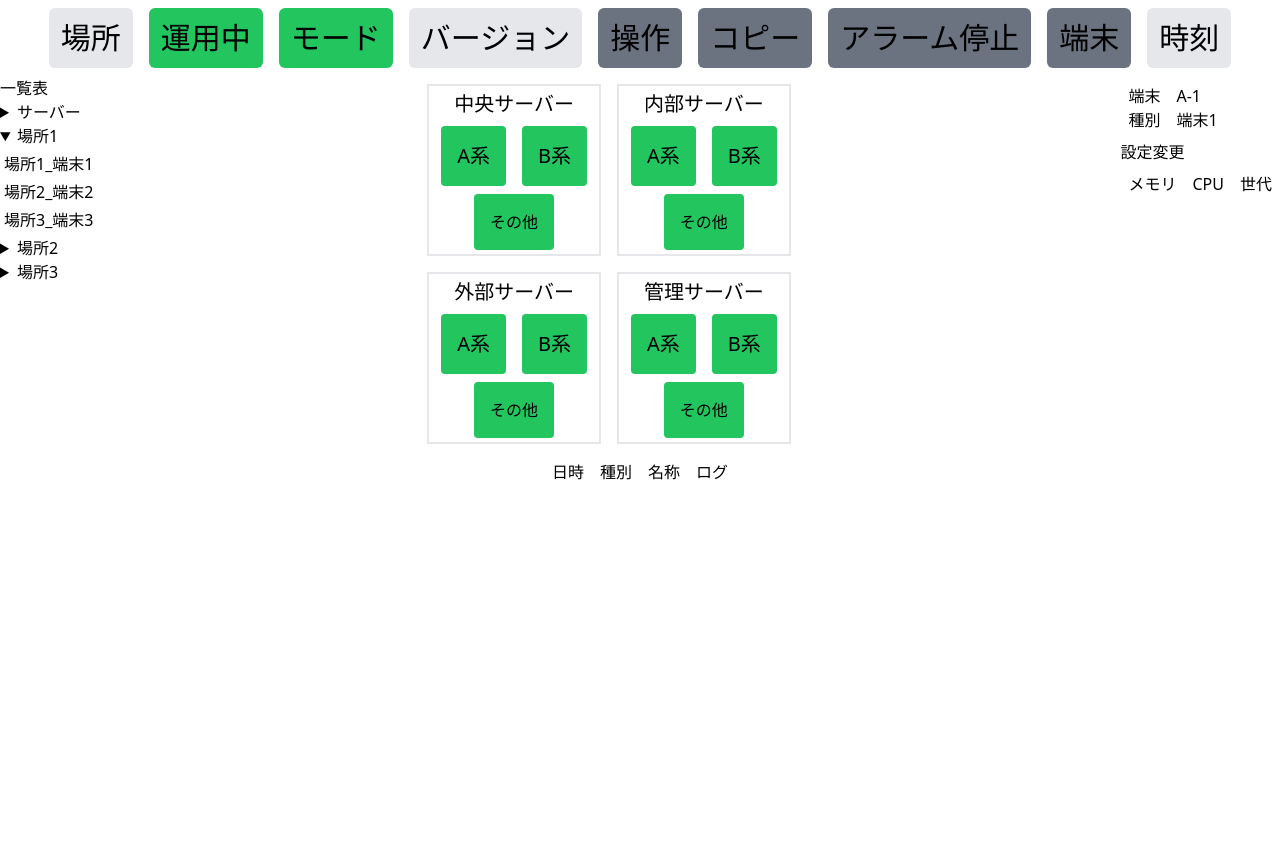
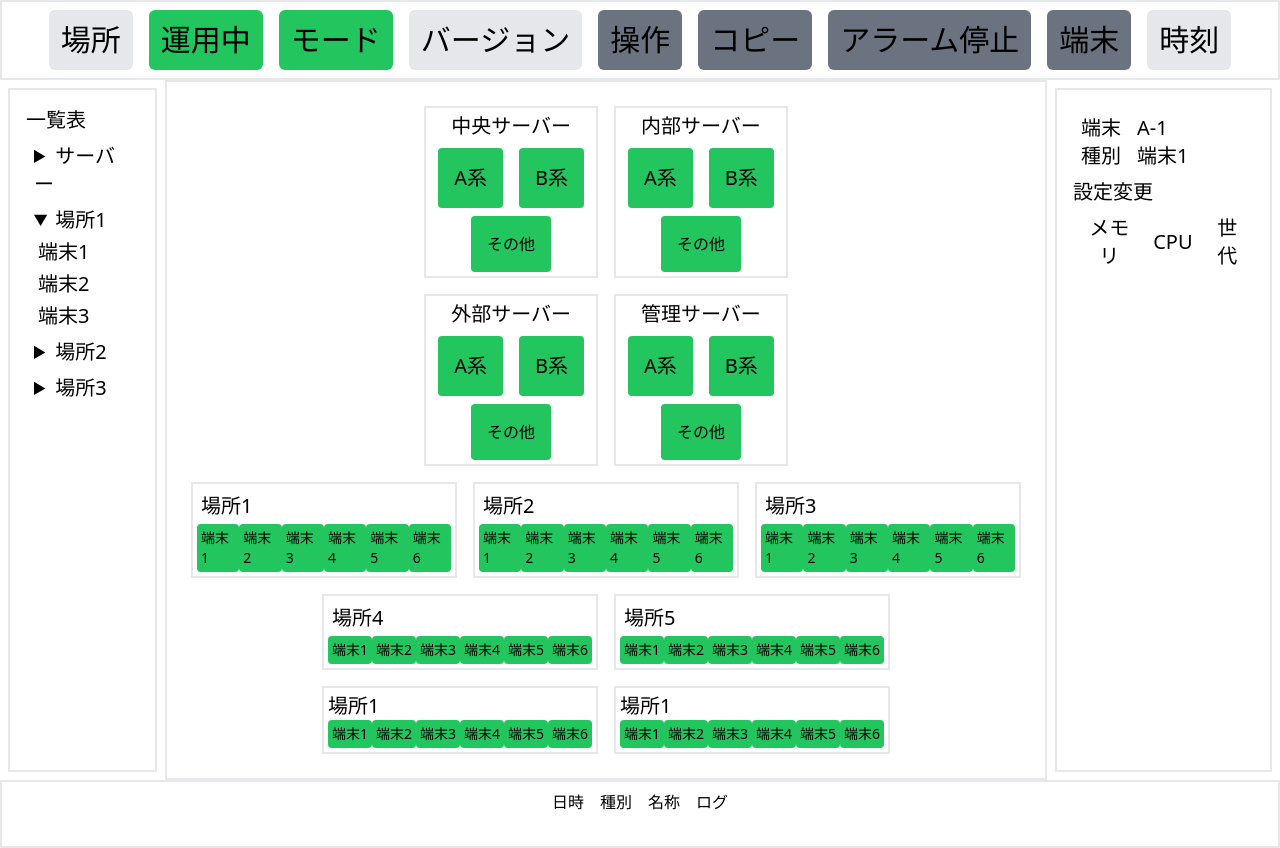
Before and after one commit to miox115/weathersystem, a React (Create React App) app: page / in a window 1280 px wide. Both pictures are taken after a click on the heading "場所1". Before the commit the page ends 800 px from the top, so only its background shows below. Built offline with nearby package versions, Linux system fonts and the light colour scheme.

Commit message:
外観完了

```diff
--- a/src/App.js
+++ b/src/App.js
@@ -11,7 +11,7 @@ function App() {
       <Header />
       <section class="flex justify-between">
         <Nav />
-        <State />
+        <State class="flex m-auto"/>
         <Setting />
       </section>
       <Log />
--- a/src/css/output.css
+++ b/src/css/output.css
@@ -592,10 +592,6 @@ video {
   margin: 0.5rem;
 }
 
-.m-4 {
-  margin: 1rem;
-}
-
 .m-auto {
   margin: auto;
 }
@@ -643,16 +639,17 @@ video {
   padding: 0.25rem;
 }
 
-.p-2 {
-  padding: 0.5rem;
-}
-
 .p-3 {
   padding: 0.75rem;
 }
 
 .p-4 {
   padding: 1rem;
+}
+
+.px-20 {
+  padding-left: 5rem;
+  padding-right: 5rem;
 }
 
 .text-center {
--- a/src/pages/Header.jsx
+++ b/src/pages/Header.jsx
@@ -2,7 +2,7 @@ import React from 'react'
 
 const Header = () => {
   return (
-    <div>
+    <div  class="border-2">
       <div class="flex justify-center">
         <p class="text-3xl m-2 p-3 bg-gray-200 rounded-md">場所</p>
         <p class="text-3xl m-2 p-3 bg-green-500 rounded-md">運用中</p>
--- a/src/pages/Log.jsx
+++ b/src/pages/Log.jsx
@@ -2,11 +2,16 @@ import React from 'react'
 
 const Log = () => {
   return (
-    <div class="flex justify-center">
+    <div class="border-2">
+      <div class="flex justify-center">
       <p class="m-2">日時</p>
       <p class="m-2">種別</p>
       <p class="m-2">名称</p>
       <p class="m-2">ログ</p>
+      </div>
+      <div>
+        <input type="text"  />
+      </div>
     </div>
   )
 }
--- a/src/pages/Nav.jsx
+++ b/src/pages/Nav.jsx
@@ -2,32 +2,32 @@ import React from 'react'
 
 const Nav = () => {
   return (
-    <div clss="m-4">
+    <div class="m-2 p-4 border-2 text-xl">
       <p>一覧表</p>
-      <details>
+      <details class="m-2">
         <summary>サーバー</summary>
         <ul class="m-1">中央サーバー</ul>
         <ul class="m-1">内部サーバー</ul>
         <ul class="m-1">外部サーバー</ul>
         <ul class="m-1">管理サーバー</ul>
       </details>
-      <details>
+      <details class="m-2">
         <summary>場所1</summary>
-        <ul class="m-1">場所1_端末1</ul>
-        <ul class="m-1">場所2_端末2</ul>
-        <ul class="m-1">場所3_端末3</ul>
+        <ul class="m-1">端末1</ul>
+        <ul class="m-1">端末2</ul>
+        <ul class="m-1">端末3</ul>
       </details>
-      <details>
+      <details class="m-2">
         <summary>場所2</summary>
-        <ul class="m-1">場所2_端末1</ul>
-        <ul class="m-1">場所2_端末2</ul>
-        <ul class="m-1">場所3_端末3</ul>
+        <ul class="m-1">端末1</ul>
+        <ul class="m-1">端末2</ul>
+        <ul class="m-1">端末3</ul>
       </details>
-      <details>
+      <details class="m-2">
         <summary>場所3</summary>
-        <ul class="m-1">場所3_端末1</ul>
-        <ul class="m-1">場所3_端末2</ul>
-        <ul class="m-1">場所3_端末3</ul>
+        <ul class="m-1">端末1</ul>
+        <ul class="m-1">端末2</ul>
+        <ul class="m-1">端末3</ul>
       </details>
     </div>
   )
--- a/src/pages/Setting.jsx
+++ b/src/pages/Setting.jsx
@@ -2,8 +2,8 @@ import React from 'react'
 
 const Setting = () => {
   return (
-    <div>
-      <div class="flex">
+    <div class="m-2 p-4 border-2 text-xl">
+      <div class="flex ">
         <div class="m-2">
           <ul>
             <li>端末</li>
--- a/src/pages/State.jsx
+++ b/src/pages/State.jsx
@@ -4,9 +4,9 @@ import { TerminalState } from '../components/TerminalState'
 
 const State = () => {
   return (
-    <div>
+    <div  class="border-2 p-4">
       {<ServerState />}
-      {/* {<TerminalState />} */}
+      {<TerminalState />}
     </div>
   )
 }
```
